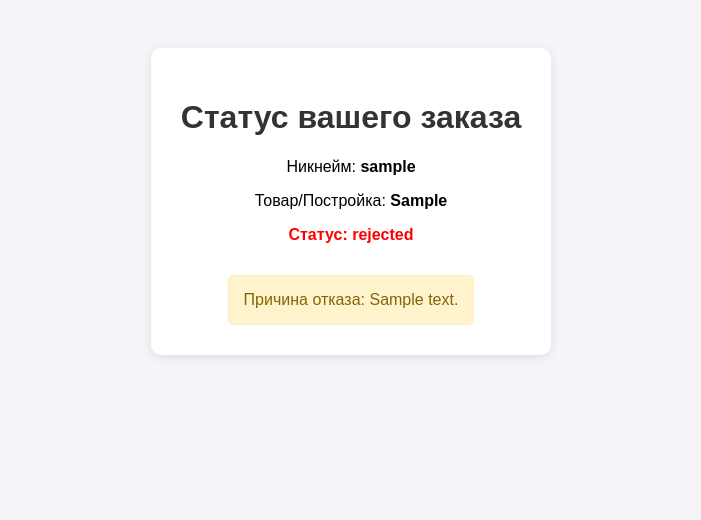
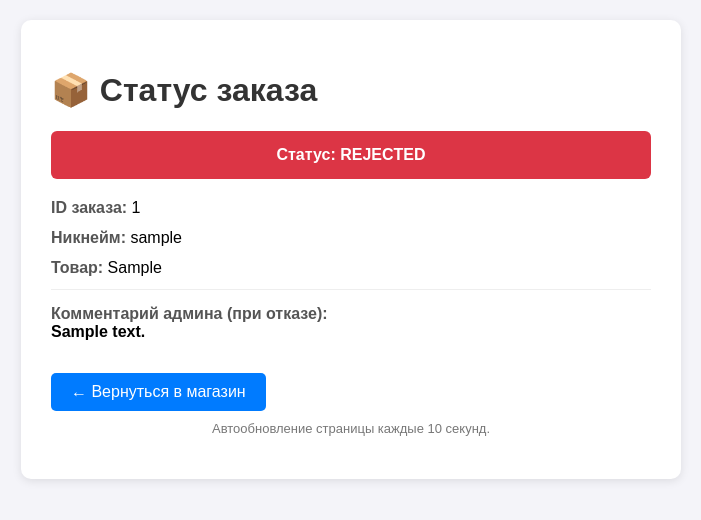
Before and after one commit to neizvestnyjmaksim94-lang/sait, a Flask app: page /order-status/1 in a window 1280 px wide. Shown: the top 520 px of the page, without its empty margins (289-990 px from the left). Run offline with Flask 3, Linux system fonts and the light colour scheme; tables that the repository leaves empty hold one stand-in row (values such as "Sample post").

Commit message:
Update thanks.html

```diff
--- a/templates/thanks.html
+++ b/templates/thanks.html
@@ -3,30 +3,59 @@
 <head>
     <meta charset="UTF-8">
     <title>Статус заказа</title>
+
+    <!-- АВТООБНОВЛЕНИЕ КАЖДЫЕ 10 СЕКУНД -->
+    <meta http-equiv="refresh" content="10">
+
     <style>
-        body { font-family: Arial, sans-serif; background-color: #f4f4f9; padding: 40px; text-align: center; }
-        .card { background: white; padding: 30px; border-radius: 10px; box-shadow: 0 2px 10px rgba(0,0,0,0.1); display: inline-block; }
-        h1 { color: #333; }
-        .status-pending { color: orange; font-weight: bold; }
-        .status-accepted { color: green; font-weight: bold; }
-        .status-rejected { color: red; font-weight: bold; }
-        .reason { margin-top: 15px; padding: 15px; background: #fff3cd; border: 1px solid #ffeeba; color: #856404; border-radius: 5px; text-align: left; display: inline-block; }
+        body { font-family: Arial, sans-serif; background-color: #f4f4f9; margin: 0; padding: 20px; }
+        .container { max-width: 600px; margin: 0 auto; background: white; padding: 30px; border-radius: 10px; box-shadow: 0 2px 10px rgba(0,0,0,0.1); }
+        h1, h2 { color: #333; }
+        .status-box {
+            padding: 15px; border-radius: 6px; color: white; font-weight: bold; text-align: center; margin-bottom: 20px;
+        }
+        .status-pending { background-color: #ffc107; color: #000; }
+        .status-accepted { background-color: #28a745; }
+        .status-rejected { background-color: #dc3545; }
+        .info-row { margin-bottom: 12px; }
+        .label { font-weight: bold; color: #555; }
+        .btn-back {
+            display: inline-block; margin-top: 20px; padding: 10px 20px;
+            background-color: #007bff; color: white; text-decoration: none; border-radius: 5px;
+        }
+        .btn-back:hover { background-color: #0056b3; }
+        .auto-refresh-note { font-size: 13px; color: #777; margin-top: 10px; text-align: center; }
     </style>
 </head>
 <body>
-    <div class="card">
-        <h1>Статус вашего заказа</h1>
-        <p>Никнейм: <strong>{{ nickname }}</strong></p>
-        <p>Товар/Постройка: <strong>{{ item }}</strong></p>
-        <p class="status-{{ status }}">Статус: {{ status }}</p>
+    <div class="container">
+        <h1>📦 Статус заказа</h1>
 
-        {% if status == 'rejected' and admin_comment %}
-            <div class="reason">
-                Причина отказа: {{ admin_comment }}
+        <!-- Блок со статусом (цвет зависит от статуса) -->
+        <div class="status-box status-{{ status }}">
+            Статус: {{ status|upper }}
+        </div>
+
+        <div class="info-row">
+            <span class="label">ID заказа:</span> {{ order_id }}
+        </div>
+        <div class="info-row">
+            <span class="label">Никнейм:</span> {{ nickname }}
+        </div>
+        <div class="info-row">
+            <span class="label">Товар:</span> {{ item }}
+        </div>
+
+        {% if admin_comment %}
+            <div class="info-row" style="border-top:1px solid #eee; padding-top:15px;">
+                <span class="label">Комментарий админа (при отказе):</span><br>
+                <strong>{{ admin_comment }}</strong>
             </div>
-        {% elif status == 'rejected' %}
-            <p style="color: red;">Заказ отклонён (без комментария).</p>
         {% endif %}
+
+        <a href="/" class="btn-back">← Вернуться в магазин</a>
+
+        <p class="auto-refresh-note">Автообновление страницы каждые 10 секунд.</p>
     </div>
 </body>
 </html>
```
